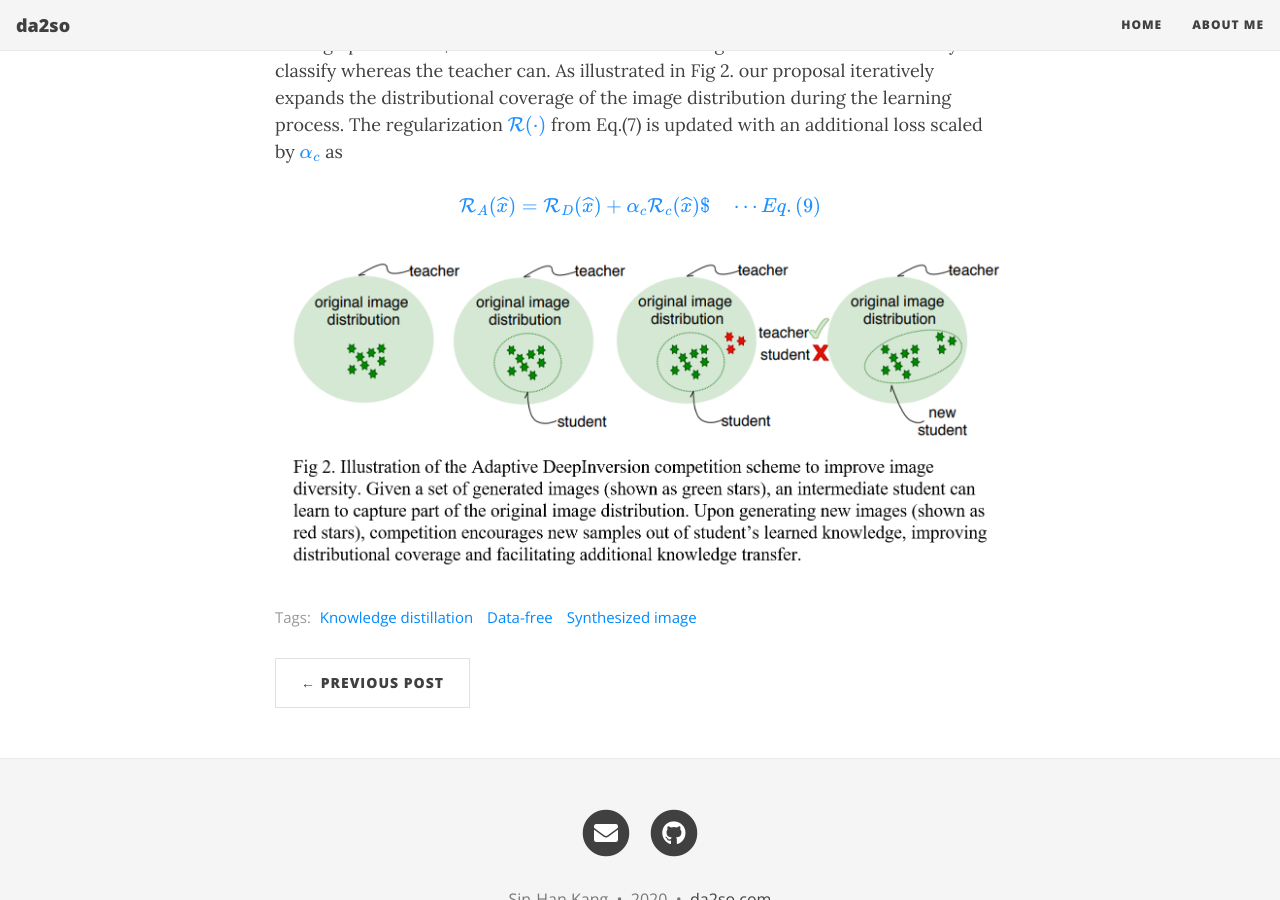
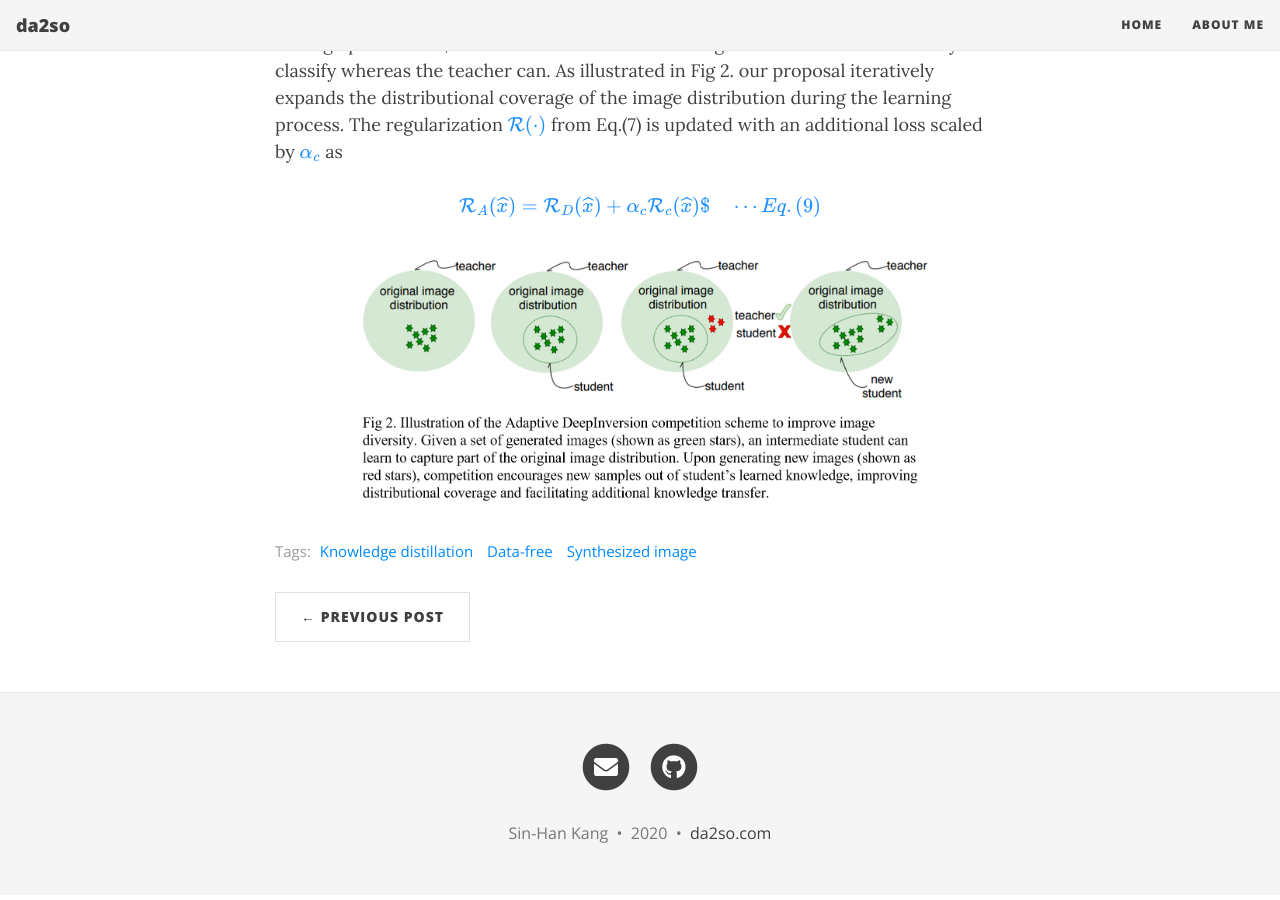
Before and after one commit to da2so/da2so.github.io, a Jekyll site: the page built from _posts/2020-08-18-Dreaming_to_Distill_Data-free_Knowledge_Transfer_via_DeepInversion.md, in a window 1280 px wide and 900 px high, scrolled down 3777 px. Built offline with Jekyll 4.4.1, drawn with Linux system fonts in a browser that asks for light colours; nearby versions of some CDN libraries; formulas are drawn with MathJax 3.

Commit message:
Update 2020-08-18-Dreaming_to_Distill_Data-free_Knowledge_Transfer_via_DeepInversion.md

```diff
--- a/_posts/2020-08-18-Dreaming_to_Distill_Data-free_Knowledge_Transfer_via_DeepInversion.md
+++ b/_posts/2020-08-18-Dreaming_to_Distill_Data-free_Knowledge_Transfer_via_DeepInversion.md
@@ -135,4 +135,4 @@ During optimization, this new term leads to new images the student cannot easily
 </span>
 
 
-![2](https://da2so.github.io/assets/post_img/2020-08-18-Dreaming_to_Distill_Data-free_Knowledge_Transfer_via_DeepInversion/2.png){: .mx-auto.d-block :}
+![2](https://da2so.github.io/assets/post_img/2020-08-18-Dreaming_to_Distill_Data-free_Knowledge_Transfer_via_DeepInversion/2.png){: .mx-auto.d-block width="80%" :}
```
